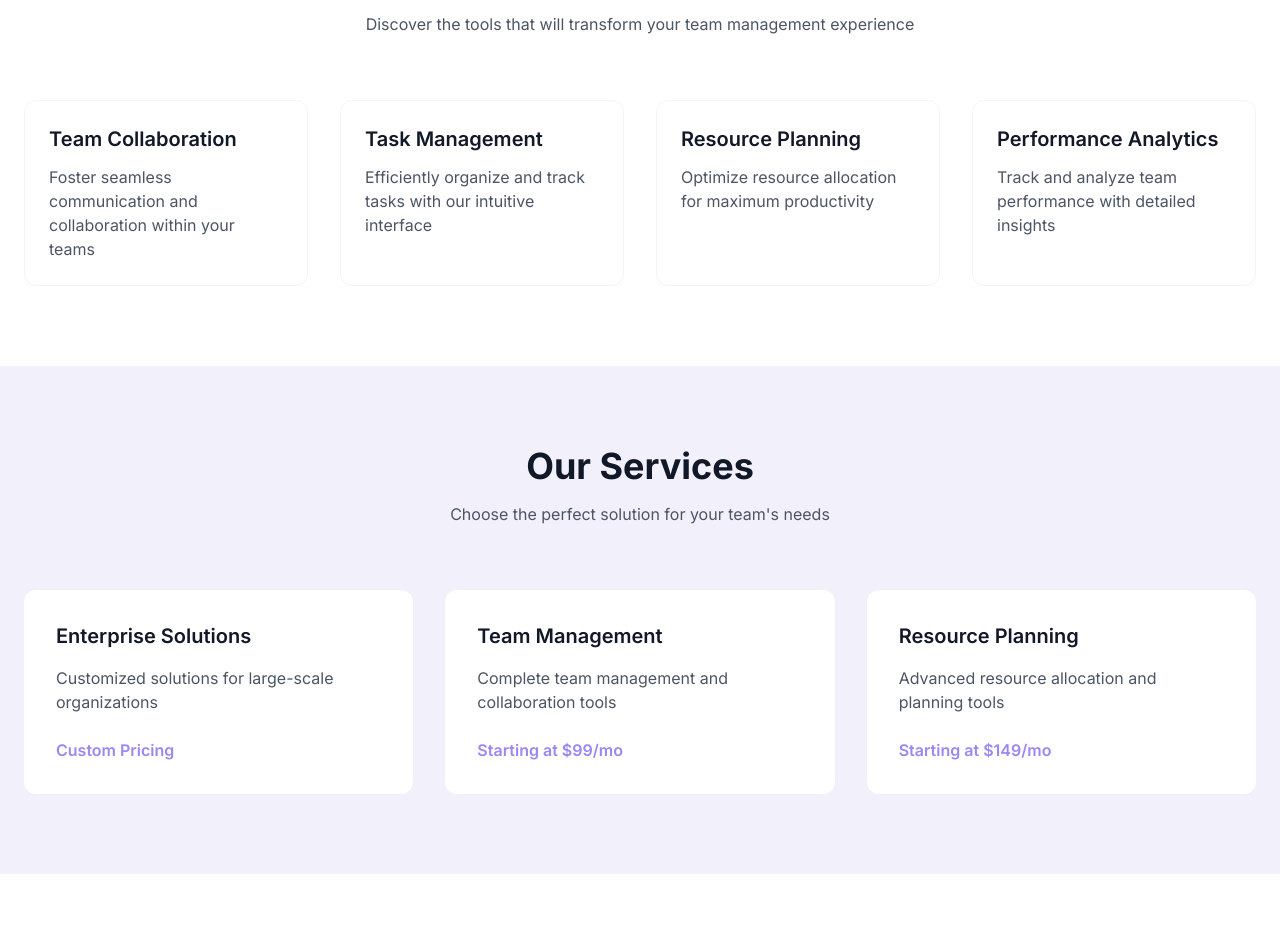
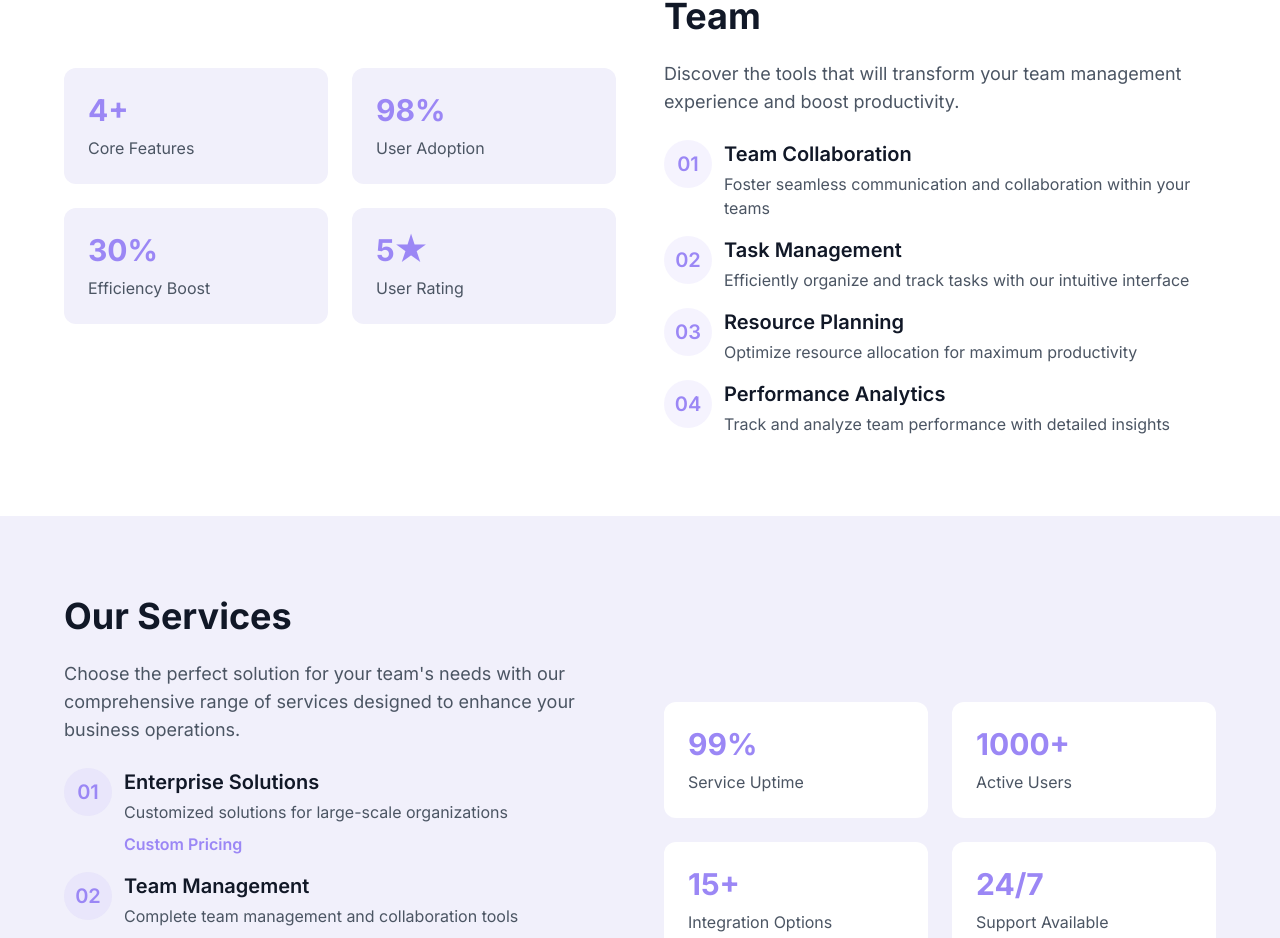
Before and after one commit to sdeSameerSweety/cloudbest-clone-hub-70, a React (Vite) app: page / in a window 1280 px wide. Shown: the part 1432-2370 px from the top of the page. Built offline with nearby package versions, Linux system fonts and the light colour scheme.

Commit message:
Update Services and Features Sections
Refactored the "Services" and "Features that Empower Your Team" sections to align with the style and content of the "About" section.

```diff
--- a/src/components/Features.tsx
+++ b/src/components/Features.tsx
@@ -22,29 +22,51 @@ const Features = () => {
   return (
     <section id="features" className="py-20 bg-white">
       <div className="container mx-auto px-6">
-        <div className="text-center mb-16">
-          <h2 className="text-3xl md:text-4xl font-bold text-gray-900 mb-4">
-            Features that Empower Your Team
-          </h2>
-          <p className="text-gray-600 max-w-2xl mx-auto">
-            Discover the tools that will transform your team management experience
-          </p>
-        </div>
+        <div className="max-w-6xl mx-auto">
+          <div className="grid lg:grid-cols-2 gap-12 items-center">
+            {/* Feature Stats */}
+            <div className="grid grid-cols-2 gap-6">
+              <div className="p-6 bg-muted rounded-xl">
+                <div className="text-3xl font-bold text-primary mb-2">4+</div>
+                <div className="text-gray-600">Core Features</div>
+              </div>
+              <div className="p-6 bg-muted rounded-xl">
+                <div className="text-3xl font-bold text-primary mb-2">98%</div>
+                <div className="text-gray-600">User Adoption</div>
+              </div>
+              <div className="p-6 bg-muted rounded-xl">
+                <div className="text-3xl font-bold text-primary mb-2">30%</div>
+                <div className="text-gray-600">Efficiency Boost</div>
+              </div>
+              <div className="p-6 bg-muted rounded-xl">
+                <div className="text-3xl font-bold text-primary mb-2">5★</div>
+                <div className="text-gray-600">User Rating</div>
+              </div>
+            </div>
 
-        <div className="grid md:grid-cols-2 lg:grid-cols-4 gap-8">
-          {features.map((feature, index) => (
-            <div
-              key={index}
-              className="p-6 rounded-xl bg-white border border-gray-100 hover:shadow-lg transition-shadow duration-300"
-            >
-              <h3 className="text-xl font-semibold text-gray-900 mb-3">
-                {feature.title}
-              </h3>
-              <p className="text-gray-600">
-                {feature.description}
+            {/* Text Content */}
+            <div className="space-y-6">
+              <h2 className="text-3xl md:text-4xl font-bold text-gray-900">
+                Features that Empower Your Team
+              </h2>
+              <p className="text-lg text-gray-600">
+                Discover the tools that will transform your team management experience and boost productivity.
               </p>
+              <div className="space-y-4">
+                {features.map((feature, index) => (
+                  <div key={index} className="flex items-start space-x-3">
+                    <div className="w-12 h-12 rounded-full bg-primary/10 flex items-center justify-center shrink-0">
+                      <span className="text-primary text-xl font-semibold">{(index + 1).toString().padStart(2, '0')}</span>
+                    </div>
+                    <div>
+                      <h3 className="text-xl font-semibold text-gray-900">{feature.title}</h3>
+                      <p className="text-gray-600 mt-1">{feature.description}</p>
+                    </div>
+                  </div>
+                ))}
+              </div>
             </div>
-          ))}
+          </div>
         </div>
       </div>
     </section>
--- a/src/components/Services.tsx
+++ b/src/components/Services.tsx
@@ -21,32 +21,52 @@ const Services = () => {
   return (
     <section id="services" className="py-20 bg-muted">
       <div className="container mx-auto px-6">
-        <div className="text-center mb-16">
-          <h2 className="text-3xl md:text-4xl font-bold text-gray-900 mb-4">
-            Our Services
-          </h2>
-          <p className="text-gray-600 max-w-2xl mx-auto">
-            Choose the perfect solution for your team's needs
-          </p>
-        </div>
+        <div className="max-w-6xl mx-auto">
+          <div className="grid lg:grid-cols-2 gap-12 items-center">
+            {/* Text Content */}
+            <div className="space-y-6">
+              <h2 className="text-3xl md:text-4xl font-bold text-gray-900">
+                Our Services
+              </h2>
+              <p className="text-lg text-gray-600">
+                Choose the perfect solution for your team's needs with our comprehensive range of services designed to enhance your business operations.
+              </p>
+              <div className="space-y-4">
+                {services.map((service, index) => (
+                  <div key={index} className="flex items-start space-x-3">
+                    <div className="w-12 h-12 rounded-full bg-primary/10 flex items-center justify-center shrink-0">
+                      <span className="text-primary text-xl font-semibold">{(index + 1).toString().padStart(2, '0')}</span>
+                    </div>
+                    <div>
+                      <h3 className="text-xl font-semibold text-gray-900">{service.title}</h3>
+                      <p className="text-gray-600 mt-1">{service.description}</p>
+                      <p className="text-primary font-semibold mt-2">{service.price}</p>
+                    </div>
+                  </div>
+                ))}
+              </div>
+            </div>
 
-        <div className="grid md:grid-cols-2 lg:grid-cols-3 gap-8">
-          {services.map((service, index) => (
-            <div
-              key={index}
-              className="p-8 rounded-xl bg-white hover:shadow-xl transition-shadow duration-300"
-            >
-              <h3 className="text-xl font-semibold text-gray-900 mb-4">
-                {service.title}
-              </h3>
-              <p className="text-gray-600 mb-6">
-                {service.description}
-              </p>
-              <p className="text-primary font-semibold">
-                {service.price}
-              </p>
+            {/* Service Stats */}
+            <div className="grid grid-cols-2 gap-6">
+              <div className="p-6 bg-white rounded-xl">
+                <div className="text-3xl font-bold text-primary mb-2">99%</div>
+                <div className="text-gray-600">Service Uptime</div>
+              </div>
+              <div className="p-6 bg-white rounded-xl">
+                <div className="text-3xl font-bold text-primary mb-2">1000+</div>
+                <div className="text-gray-600">Active Users</div>
+              </div>
+              <div className="p-6 bg-white rounded-xl">
+                <div className="text-3xl font-bold text-primary mb-2">15+</div>
+                <div className="text-gray-600">Integration Options</div>
+              </div>
+              <div className="p-6 bg-white rounded-xl">
+                <div className="text-3xl font-bold text-primary mb-2">24/7</div>
+                <div className="text-gray-600">Support Available</div>
+              </div>
             </div>
-          ))}
+          </div>
         </div>
       </div>
     </section>
```
